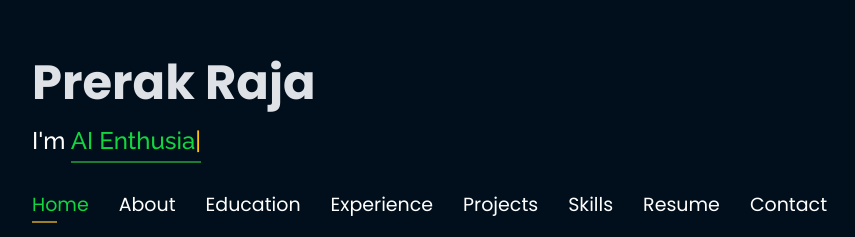
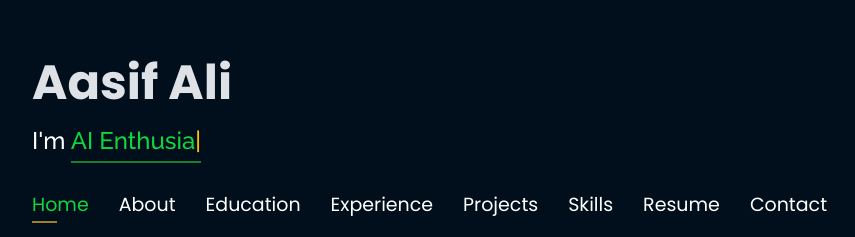
Before and after one commit to aasifcyber/AasifAli.github.io, a plain HTML site: page index.html in a window 1280 px wide. Shown: the part 221-458 px from the top of the page, without its empty margins (53-908 px from the left). Drawn offline with nearby package versions, Linux system fonts and the light colour scheme.

Commit message:
Update index.html

```diff
--- a/index.html
+++ b/index.html
@@ -63,7 +63,7 @@
 
     <div class="container">
 
-      <h1><a href="index.html">Prerak Raja</a></h1>
+      <h1><a href="index.html">Aasif Ali</a></h1>
       <h2 style="color:#fff">I'm <span class="typing" style="color:#12D640"></span></h2>
       <nav class="nav-menu d-none d-lg-block">
         <ul>
```
